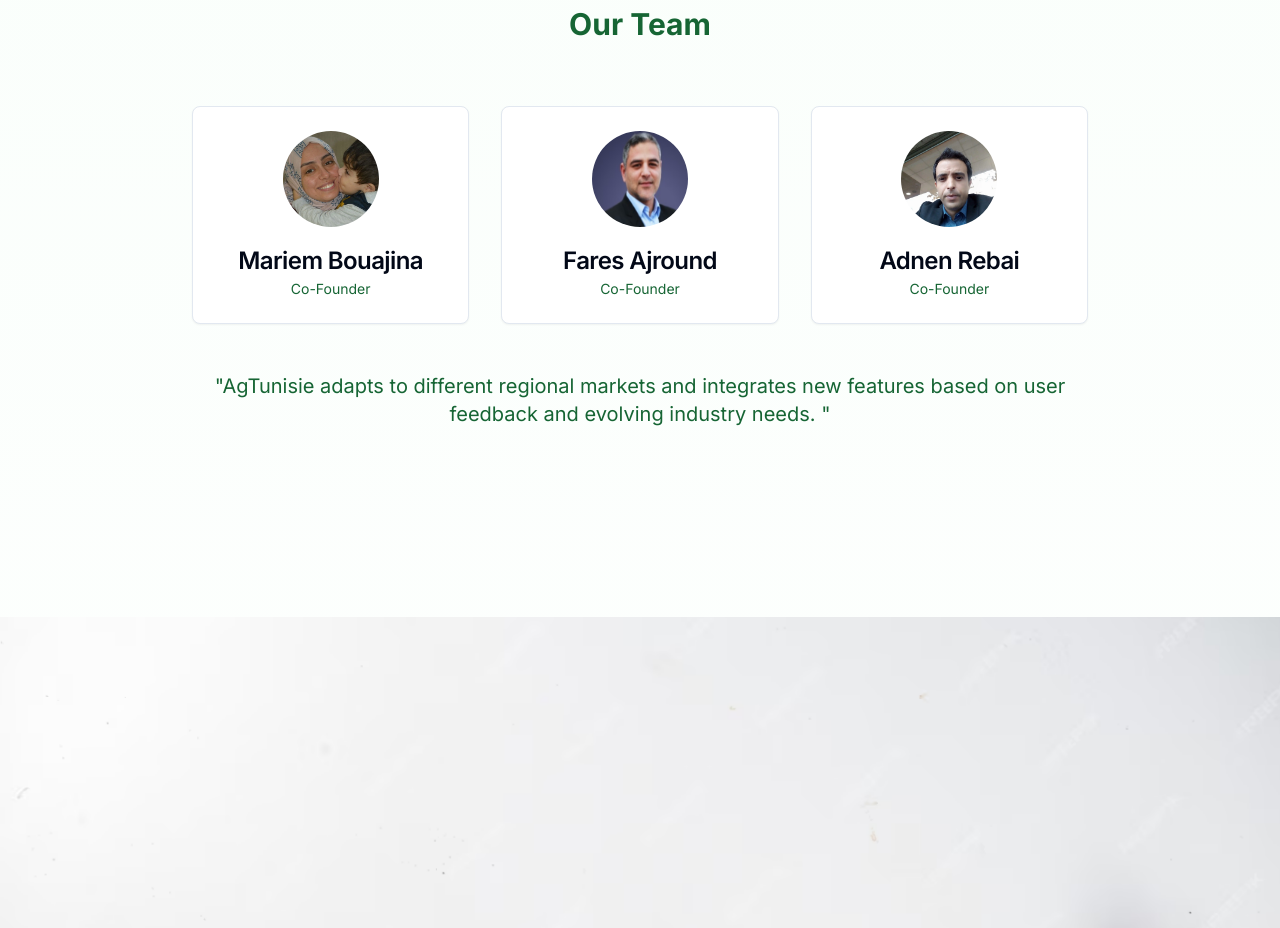
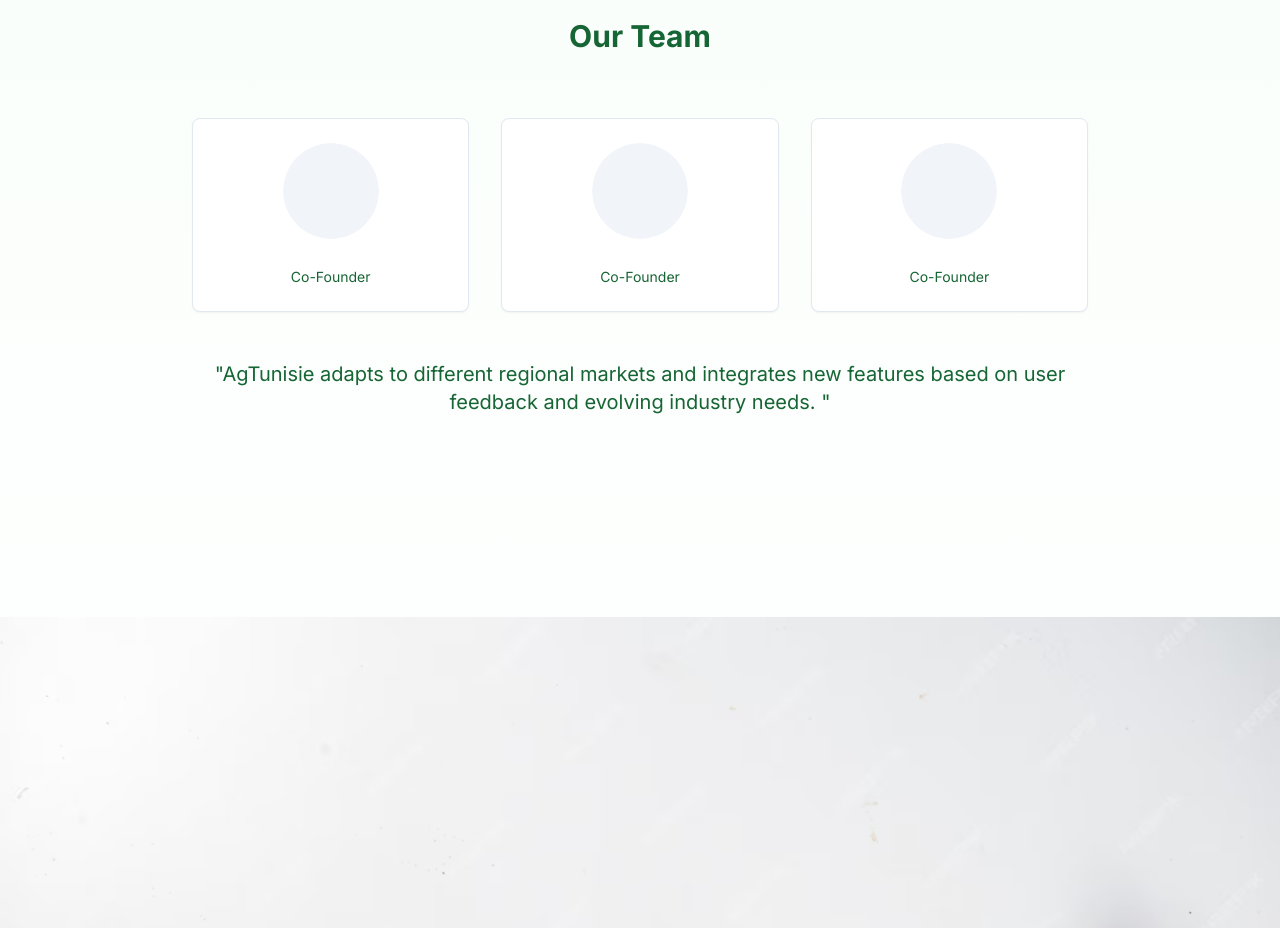
Before and after one commit to adnenre/ag, a Next.js app: page /about in a window 1280 px wide. Shown: the part 3100-4028 px from the top of the page. Built offline with nearby package versions, Linux system fonts and the light colour scheme; no server answers.

Commit message:
Update page.tsx
remove names

```diff
--- a/app/about/page.tsx
+++ b/app/about/page.tsx
@@ -13,22 +13,22 @@ import { Button } from "@/components/ui/button";
 export default function About() {
   const teamMembers = [
     {
-      name: "Mariem Bouajina",
+      name: "",
       role: "Co-Founder",
       //bio: "Former agricultural economist with 10 years in market analysis",
-      avatar: "/teams/mariem.webp",
+      avatar: "",
     },
     {
-      name: "Fares Ajround",
+      name: "",
       role: "Co-Founder",
       // bio: "Full-stack developer specializing in rural tech solutions",
-      avatar: "/teams/fares.webp",
+      avatar: "",
     },
     {
-      name: "Adnen Rebai",
+      name: "",
       role: "Co-Founder",
       //bio: "Supply chain expert with focus on perishable goods",
-      avatar: "/teams/adnen.webp",
+      avatar: "",
     },
   ];
 
```
